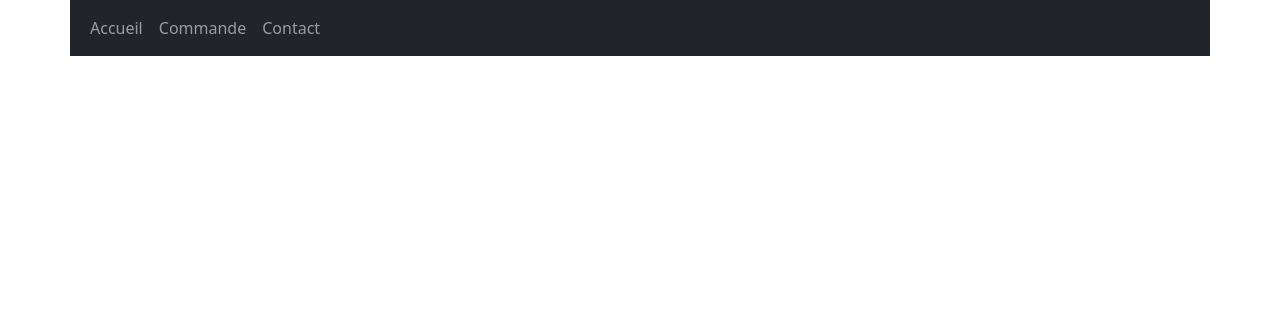
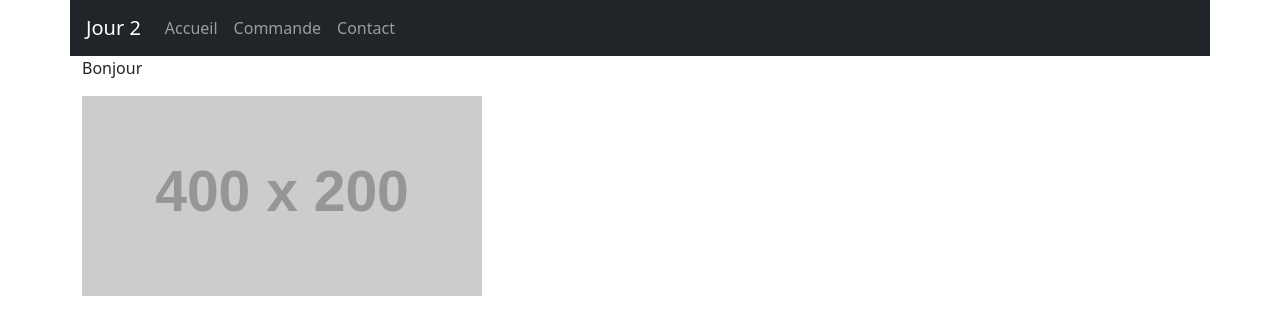
Before and after one commit to counesli/git-jour2-d, a plain HTML site: page index.html in a window 1280 px wide. Drawn offline with nearby package versions, Linux system fonts and the light colour scheme; placeholder pictures from the web are drawn by us.

Commit message:
ajout de fonction sur les miniatures

```diff
--- a/index.html
+++ b/index.html
@@ -12,7 +12,8 @@
 <body>
     <div class="container">
         <header class="row">
-            <nav class="navbar navbar-expand navbar-dark bg-dark">
+            <nav class="navbar navbar-expand navbar-dark bg-dark px-3">
+                <a href="#" class="navbar-brand">Jour 2</a>
                 <ul class="navbar-nav">
                     <li class="nav-item">
                         <a href="#" class="nav-link">Accueil</a>
@@ -26,5 +27,12 @@
                 </ul>
             </nav>
         </header>
+        <p>Bonjour</p>
+        <section class="row">
+            <figure>
+                <img src="https://via.placeholder.com/400x200" alt="" class="miniature">
+            </figure>
+        </section>
+        <script src="https://cdn.jsdelivr.net/npm/bootstrap@5.0.0-beta2/dist/js/bootstrap.bundle.min.js" integrity="sha384-b5kHyXgcpbZJO/tY9Ul7kGkf1S0CWuKcCD38l8YkeH8z8QjE0GmW1gYU5S9FOnJ0" crossorigin="anonymous"></script>
 </body>
 </html>
--- a/script.js
+++ b/script.js
@@ -0,0 +1,3 @@
+document.querySelector(".miniature").addEventListener("click", function(e){
+    e.target.style["width"] = "70%";
+});
```
Also changed, not shown: 01-branch.html (added).
